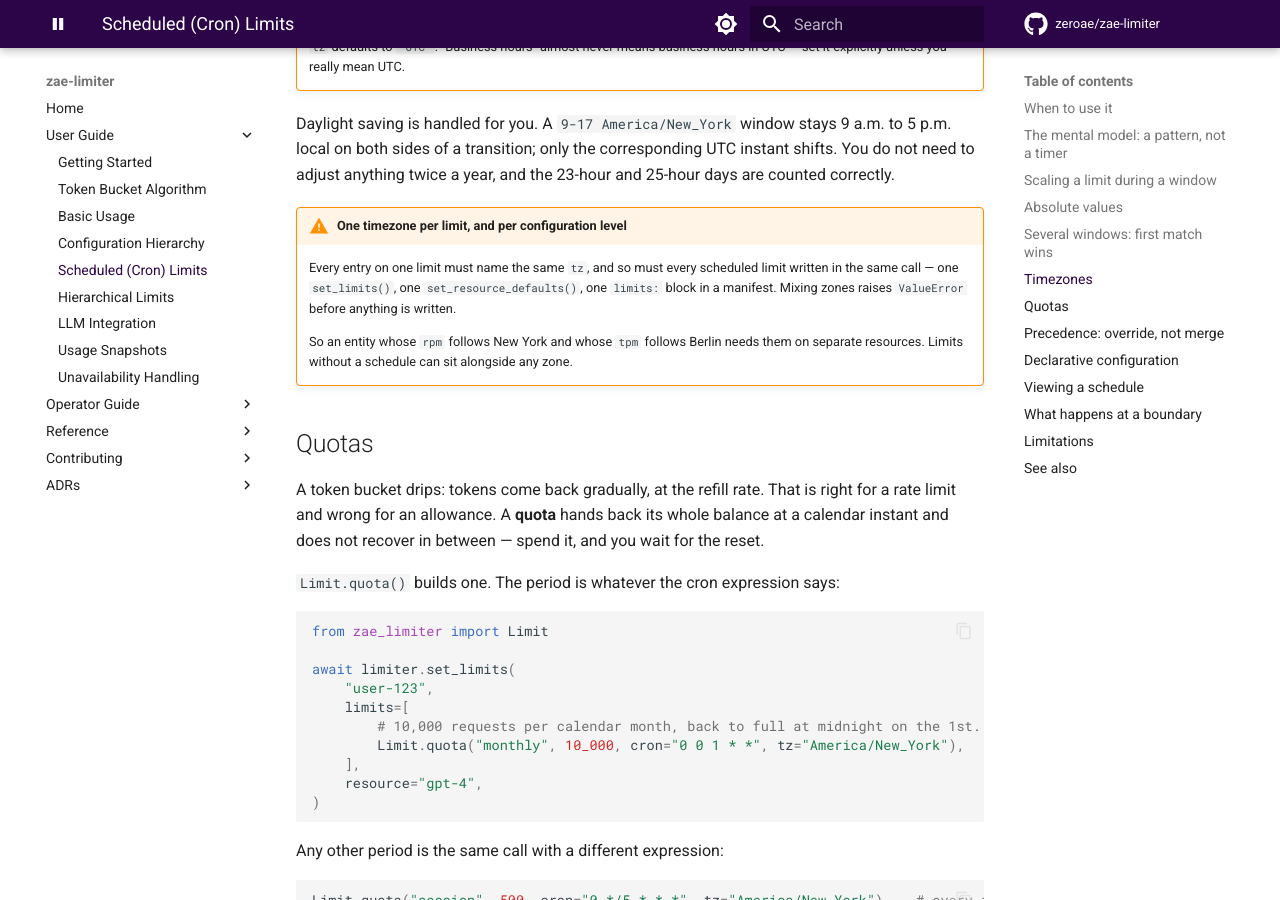
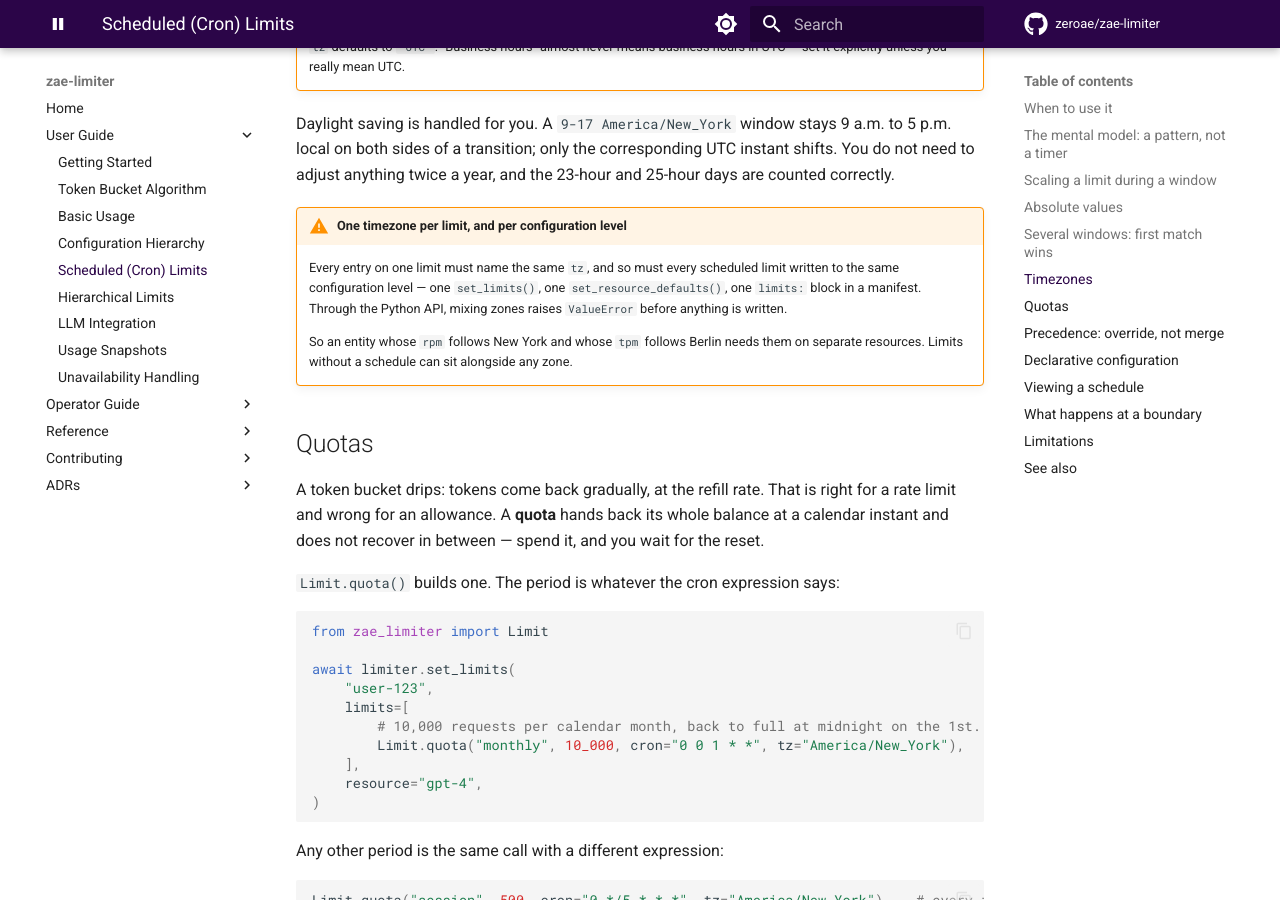
Before and after one commit to zeroae/zae-limiter, an MkDocs documentation site: the page built from docs/guide/scheduled-limits.md, in a window 1280 px wide and 900 px high, scrolled down 2880 px. Built offline with MkDocs 1.6.1 and Material for MkDocs 9.7.7, drawn with Linux system fonts in a browser that asks for light colours; comment, search, counter and statistics services are not loaded; the version menu is left out; some of the changed text lies outside the part shown.

Commit message:
📝 docs(guide): do not claim a manifest timezone check that is unspecified
The previous commit listed "scheduled limits in one `limits:` block that
disagree on `tz`" among what `limits plan` rejects at parse time. Nothing
specifies that check: `hoisted_schedule_timezone()` lives in `models.py`, and
the provisioner never constructs a `Limit` — `applier.py` writes
`l_{name}_{cp,ra,rp,sched}` straight onto the config item from the manifest
dict, and surface-plan Task 6 adds no timezone rule.

The constraint itself is real on both paths, since `sched_tz` is one attribute
per stored item, so the rule stays stated. Only the claim about where it is
caught is narrowed to the Python API, which does enforce it today.

Refs #222

Co-Authored-By: Claude Opus 5 (1M context) <noreply@anthropic.com>
Claude-Session: https://claude.ai/code/session_01QdVj8nPhUwTz2aNJzMFqt5

```diff
--- a/docs/guide/scheduled-limits.md
+++ b/docs/guide/scheduled-limits.md
@@ -127,8 +127,9 @@ adjust anything twice a year, and the 23-hour and 25-hour days are counted corre
 
 !!! warning "One timezone per limit, and per configuration level"
     Every entry on one limit must name the same `tz`, and so must every scheduled limit written
-    in the same call — one `set_limits()`, one `set_resource_defaults()`, one `limits:` block in
-    a manifest. Mixing zones raises `ValueError` before anything is written.
+    to the same configuration level — one `set_limits()`, one `set_resource_defaults()`, one
+    `limits:` block in a manifest. Through the Python API, mixing zones raises `ValueError`
+    before anything is written.
 
     So an entity whose `rpm` follows New York and whose `tpm` follows Berlin needs them on
     separate resources. Limits without a schedule can sit alongside any zone.
@@ -242,9 +243,8 @@ zae-limiter limits apply -n my-app -f limits.yaml
 A `reset_schedule` makes the limit a quota, so `refill_amount` defaults to `0` and you do not
 write it. Giving a quota a non-zero `refill_amount` is an error.
 
-Invalid cron expressions, unknown timezones, a rate beside a reset, and scheduled limits in one
-`limits:` block that disagree on `tz` are all rejected at **parse** time, so `limits plan`
-catches them before anything is written.
+Invalid cron expressions, unknown timezones and a rate beside a reset are rejected at **parse**
+time, so `limits plan` catches them before anything is written.
 
 ## Viewing a schedule
 
```
